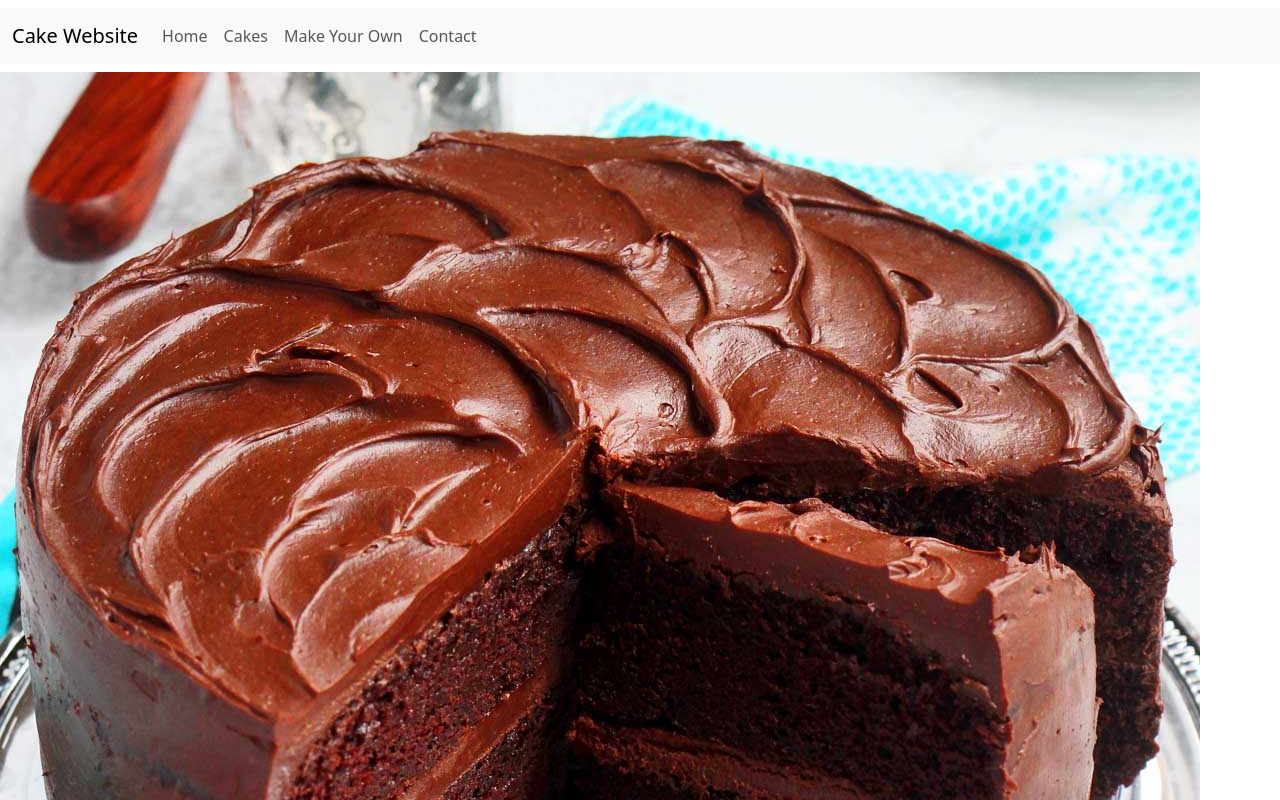
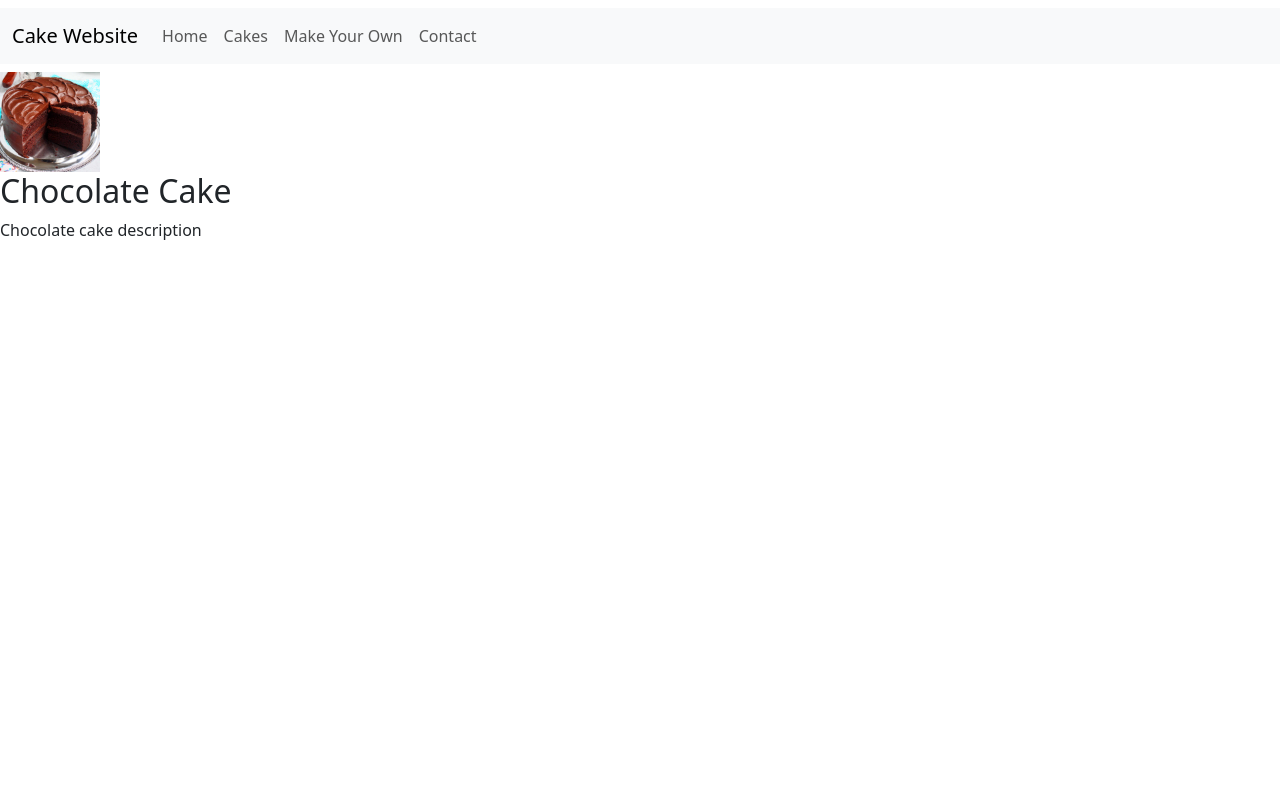
Before and after one commit to JackCooperCollege/Cake-Website, a plain HTML site: page cakes/index.html in a window 1280 px wide. Shown: the top 800 px of the page. Drawn offline with nearby package versions, Linux system fonts and the light colour scheme; files that its build step writes are made by us from their sources.

Commit message:
Update image size

```diff
--- a/cakes/index.html
+++ b/cakes/index.html
@@ -31,7 +31,7 @@
             </nav>
         </nav>
         <div style="vertical-align: auto;">
-            <img src="/Cake-Website/assets/chocolate_cake.jpg" alt="">
+            <img src="/Cake-Website/assets/chocolate_cake.jpg" alt="" style="width: 100px;">
             <div>
                 <h2>Chocolate Cake</h2>
                 <p>Chocolate cake description</p>
```
